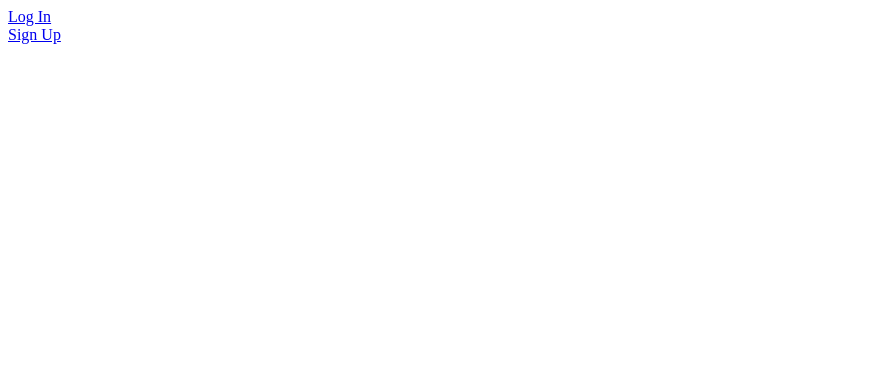
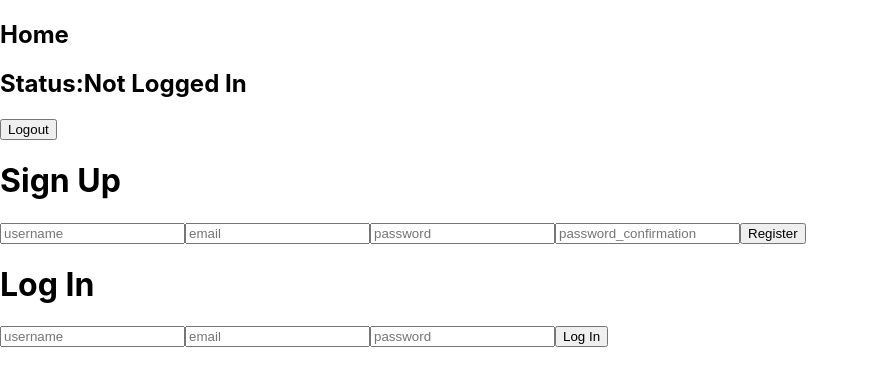
Before and after one commit to grace-mugoiri/real-estate-client, a React (Create React App) app: page / in a window 1280 px wide. Shown: the top 386 px of the page, without its empty margins (0-869 px from the left). Built offline with nearby package versions, Linux system fonts and the light colour scheme; no server answers.

Commit message:
fix handlesubmit error to backend

```diff
--- a/src/App.js
+++ b/src/App.js
@@ -1,69 +1,81 @@
-import React, { Component } from 'react'
-import axios from 'axios'
-import { BrowserRouter, Switch, Route } from 'react-router-dom'
+import React, { Component } from 'react';
+import axios from 'axios';
+import { BrowserRouter, Switch, Route } from 'react-router-dom';
 import Home from './components/Home';
-import Login from './components/registrations/Login';
-import Signup from './components/registrations/Signup';
+import Dashboard from './components/Dashboard';
 
 class App extends Component {
   constructor(props) {
     super(props);
     this.state = {
-			isLoggedIn: false,
-			user: {}
+      loggedInStatus: 'Not Logged In',
+      user: {},
+    };
+    this.handleLogin = this.handleLogin.bind(this);
+    this.handleLogout = this.handleLogout.bind(this);
   }
+
+	loginStatus = () => {
+	  axios.get('http://localhost:3001/dashboard',
+	    { withCredentials: true })
+	    .then((response) => {
+	      if (response.data.logged_in && this.state.loggedInStatus === 'NOT_LOGGED_IN') {
+	        this.setState({
+	          loggedInStatus: 'LOGGED_IN',
+	        });
+	      } else if (
+	        !response.data.logged_in && (this.state.loggedInStatus === 'LOGGED_IN')
+	      ) {
+	        this.setState({
+	          loggedInStatus: 'NOT_LOGGED_IN',
+	          user: {},
+	        });
+	      }
+	    })
+	    .catch((error) => {
+	      console.log('api errors:', error);
+	    });
 	}
 
 	componentDidMount() {
-		this.loginStatus()
-	}
-
-	loginStatus = () => {
-		axios.get('http:localhost:3001/logged_in',
-			{ withCredentials: true })
-			.then(response => {
-				if (response.data.logged_in) {
-					this.handleLogin(response)
-				} else {
-					this.handleLogout()
-				}
-			})
-			.catch(error => console.log('api errors:', error))
-	}
-
-
-	handleLogin = (data) => {
-		this.setState({
-			isLoggedIn: true,
-			user: data.user
-		})
+	  this.loginStatus();
 	}
 
 	handleLogout = () => {
 	  this.setState({
-			isLoggedIn: false,
-			user: {}
-		})
+	    loggedInStatus: 'NOT_LOGGED_IN',
+	    user: {},
+	  });
+	}
+
+	handleLogin = (data) => {
+	  this.setState({
+	    loggedInStatus: 'Logged In',
+	    user: data.user,
+	  });
 	}
 
 	render() {
 	  return (
-			<div>
+  <div className="app">
     <BrowserRouter>
       <Switch>
-						<Route exact path='/' render={props => (
-							<Home {...props} handleLogout={this.handleLogout} loggedInStatus={this.state.isLoggedIn} />)}
+        <Route
+          exact
+          path="/"
+          render={(props) => (
+            <Home {...props} handleLogin={this.handleLogin} handleLogout={this.handleLogout} loggedInStatus={this.state.loggedInStatus} />)}
         />
-						<Route exact path='/login' render={props => (
-							<Login {...props} handleLogin={this.handleLogin} loggedInStatus={this.state.isLoggedIn } />)}
-						/>
-						<Route exact path='/signup' render={props => (
-							<Signup {...props} handleLogin={this.handleLogin} loggedInStatus={this.state.isLoggedIn} />)}
+        <Route
+          exact
+          path="/dashboard"
+          render={(props) => (
+            <Dashboard {...props} handleLogin={this.handleLogin} loggedInStatus={this.state.loggedInStatus} />)}
         />
       </Switch>
     </BrowserRouter>
   </div>
-		)
+	  );
 	}
 }
 
--- /dev/null
+++ b/src/components/Dashboard.js
@@ -0,0 +1,12 @@
+import React from 'react';
+
+const Dashboard = props => {
+	return (
+		<div>
+			<h2>Dash</h2>
+			<h2>Status: {props.loggedInStatus}</h2>
+		</div>
+	);
+}
+
+export default Dashboard;
--- a/src/components/Home.js
+++ b/src/components/Home.js
@@ -1,28 +1,43 @@
-import React from 'react';
-import { Link } from 'react-router-dom';
+import React, { Component } from 'react';
+import Signup from './registrations/Signup';
+import Login from './registrations/Login';
 import axios from 'axios';
 
-const Home = (props) => {
-	const handleClick = () => {
-    axios.delete('http://localhost:3001/logout', { withCredentials: true })
-      .then(response => {
-        props.handleLogout()
-        props.history.push('/')
+export default class Home extends Component {
+  constructor(props) {
+    super(props);
+    this.handleSuccessfulAuth = this.handleSuccessfulAuth.bind(this);
+    this.handleLogoutClick = this.handleLogoutClick.bind(this);
+  }
+
+  handleSuccessfulAuth(data) {
+    this.props.handleLogin(data);
+    this.props.history.push('/dashboard');
+  }
+
+  handleLogoutClick() {
+    axios
+      .delete('http://localhost:3001/logout', { withCredentials: true })
+      .then((response) => {
+        this.props.handleLogout();
       })
-    .catch(error => console.log(error))
-	}
-	return (
-		<div>
-			<Link to='/login'>Log In</Link>
-			<br></br>
-			<Link to='/signup'>Sign Up</Link>
-			<br></br>
-			{
-				props.loggedInStatus ?
-					<Link to='/logout' onClick={handleClick}> Log Out </Link> : null
-			}
-		</div>
-	)
-};
+      .catch((error) => {
+        console.log('logout error', error);
+      });
+  }
 
-export default Home;
+  render() {
+    return (
+      <div className="Home">
+        <h2>Home</h2>
+        <h2>
+          Status:
+          {this.props.loggedInStatus}
+        </h2>
+        <button onClick={() => this.handleLogoutClick()}>Logout</button>
+        <Signup handleSuccessfulAuth={this.handleSuccessfulAuth} />
+        <Login handleSuccessfulAuth={this.handleSuccessfulAuth} />
+      </div>
+    );
+  }
+}
--- a/src/components/registrations/Login.js
+++ b/src/components/registrations/Login.js
@@ -1,6 +1,5 @@
 import React, { Component } from 'react';
 import axios from 'axios';
-import { Link } from 'react-router-dom';
 
 class Login extends Component {
   constructor(props) {
@@ -11,50 +10,38 @@ class Login extends Component {
       password: '',
       errors: '',
     };
+    this.handleSubmit = this.handleSubmit.bind(this);
+    this.handleChange = this.handleChange.bind(this);
   }
 
 	handleChange = (event) => {
-	  const { name, value } = event.target;
 	  this.setState({
-	    [name]: value,
+	    [event.target.name]: event.target.value,
 	  });
 	};
 
 	handleSubmit = (event) => {
-	  event.prevetDefault();
 	  const { username, email, password } = this.state;
 
-	  const user = {
+	  axios.post('http://localhost:3001/users',
+	    {
+	      user: {
 	        username,
 	        email,
 	        password,
-	  };
-	  axios.post('http://localhost:3001/login',
-      { user }, { withCredentials: true })
+	      },
+	    },
+		 { withCredentials: true })
 	    .then((response) => {
 	      if (response.data.logged_in) {
-	        this.props.handleLogin(response.data);
-	        this.redirect();
-	      } else {
-	        this.setState({
-	          errors: response.data.errors,
-	        });
+	        this.props.handleSuccessfulAuth(response.data);
 	      }
 	    })
-	    .catch((error) => console.log('api errors: error'));
+	    .catch((error) => {
+	      console.log('api errors: error');
+	    });
+		  event.preventDefault();
 	}
-
-	redirect = () => {
-	  this.props.history.push('/');
-	}
-
-		handleErrors = () => (
-  <div>
-    <ul>
-      {this.state.errors.map((error) => <li key={error}>{error}</li>)}
-    </ul>
-  </div>
-		)
 
 	render() {
 		  const { username, email, password } = this.state;
@@ -88,15 +75,7 @@ class Login extends Component {
         Log In
       </button>
 
-      <div>
-        or
-        {' '}
-        <Link to="signup">sign up</Link>
-      </div>
     </form>
-    <div>
-      { this.state.errors ? this.handleErrors() : null }
-    </div>
   </div>
 		  );
 	}
--- a/src/components/registrations/Signup.js
+++ b/src/components/registrations/Signup.js
@@ -9,54 +9,48 @@ class Signup extends Component {
       email: '',
       password: '',
       password_confirmation: '',
-			errors: ''
-		}
+      errors: '',
+    };
+    this.handleSubmit = this.handleSubmit.bind(this);
+    this.handleChange = this.handleChange.bind(this);
   }
 
 	handleChange = (event) => {
-		const { name, value } = event.target
+	  // const { name, value } = event.target
 	  this.setState({
-			[name]: value
-		})
+	    [event.target.name]: event.target.value,
+	  });
 	};
 
 	handleSubmit = (event) => {
-		event.prevetDefault()
-		const { username, email, password, password_confirmation } = this.state
-		let user = {
-			username: username,
-			email: email,
-			password: password,
-			password_confirmation: password_confirmation
-		}
-		axios.post('http://localhost:3001/users', { user }, { withCredentials: true })
-			.then(response => {
+	  const {
+	    username, email, password, password_confirmation,
+	  } = this.state;
+
+	  axios.post('http://localhost:3001/users', {
+	    user: {
+	      username,
+	      email,
+	      password,
+	      password_confirmation,
+
+	    },
+	  }, { withCredentials: true })
+	    .then((response) => {
 	      if (response.data.status === 'created') {
-					this.props.handleLogin(response.data)
-					this.redirect()
-				} else {
-					this.setState({
-						errors: response.data.errors
-					})
+	        this.props.handleSuccessfulAuth(response.data);
 	      }
 	    })
-		.catch(error => console.log('api errors:', error))
+	    .catch((error) => {
+	      console.log('api errors:', error);
+	    });
+	  event.preventDefault();
 	}
 
-  redirect = () => {
-    this.props.history.push('/')
-  }
-
-	handleErrors = () => {
-		return (
-			<div>
-				<ul>{this.state.errors.map((error) => <li key={error}>{error}</li>)}
-				</ul>
-			</div>
-		)
-	}
 	render() {
-		const { username, email, password, password_confirmation } = this.state
+	  const {
+	    username, email, password, password_confirmation,
+	  } = this.state;
 	  return (
   <div>
     <h1> Sign Up </h1>
@@ -89,18 +83,12 @@ class Signup extends Component {
         name="password_confirmation"
         onChange={this.handleChange}
       />
-
       <button placeholder="submit" type="submit">
-            Log In
+        Register
       </button>
-
-
     </form>
-				<div>
-					{this.state.errors ? this.handleErrors() : null }
   </div>
-			</div>
-		)
+	  );
 	}
 }
 
--- a/src/index.js
+++ b/src/index.js
@@ -1,8 +1,13 @@
-import React from 'react'
+import React from 'react';
 import ReactDOM from 'react-dom';
+import './index.css';
 import App from './App';
+import * as serviceWorker from './serviceWorker';
 
 ReactDOM.render(
-	<App />,
-	document.getElementById('root')
+  <React.StrictMode>
+    <App />
+  </React.StrictMode>,
+  document.getElementById('root'),
 );
+serviceWorker.unregister();
```
Lines whose indentation alone changed are shown as unchanged.
